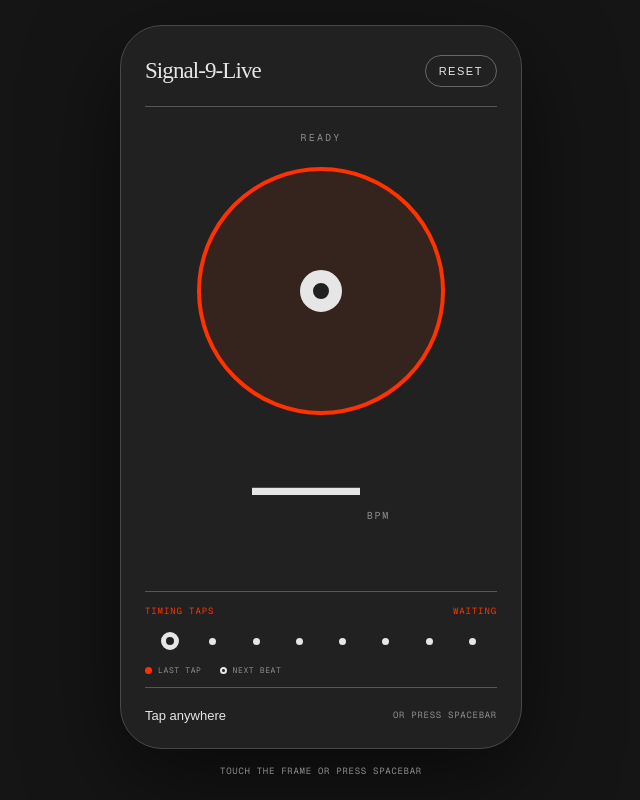
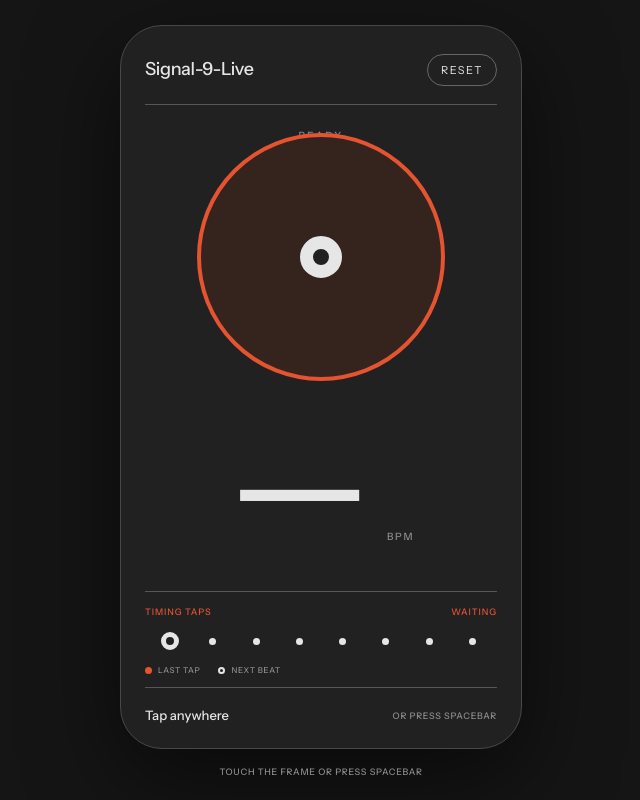
Before and after one commit to nate-thousand/bpm, a Next.js app: page / in a window 1280 px wide. Shown: the whole page, without its empty margins (319-959 px from the left). Built offline with nearby package versions, Linux system fonts and the light colour scheme.

Commit message:
Match Figma Instrument Sans BPM typography

```diff
--- a/app/globals.css
+++ b/app/globals.css
@@ -3,7 +3,7 @@
 :root {
   --ink: #212121;
   --record: #35231e;
-  --signal: #ff3200;
+  --signal: #e55431;
   --paper: #e6e6e6;
   --muted: #8d8d8d;
 }
@@ -21,7 +21,7 @@ body {
   margin: 0;
   background: #151515;
   color: var(--paper);
-  font-family: Arial, Helvetica, sans-serif;
+  font-family: var(--font-instrument-sans), Arial, Helvetica, sans-serif;
   overscroll-behavior: none;
 }
 
@@ -73,9 +73,10 @@ button {
 }
 
 .brand {
-  font-family: "Brush Script MT", "Segoe Script", cursive;
-  font-size: 23px;
-  letter-spacing: -0.04em;
+  font-family: var(--font-instrument-sans), Arial, Helvetica, sans-serif;
+  font-size: 18px;
+  font-weight: 500;
+  letter-spacing: -0.02em;
 }
 
 .reset {
@@ -111,7 +112,7 @@ button {
   width: min(82vw, 330px);
   aspect-ratio: 1;
   border-radius: 50%;
-  background: radial-gradient(circle, rgb(255 50 0 / 22%) 0 16%, transparent 68%);
+  background: radial-gradient(circle, rgb(229 84 49 / 22%) 0 16%, transparent 68%);
   opacity: 0;
   pointer-events: none;
   will-change: transform, opacity;
@@ -122,7 +123,7 @@ button {
   position: absolute;
   top: 26px;
   color: var(--muted);
-  font: 10px/1 var(--font-geist-mono), monospace;
+  font: 500 10px/1 var(--font-instrument-sans), Arial, sans-serif;
   letter-spacing: 0.22em;
   text-transform: uppercase;
 }
@@ -188,27 +189,35 @@ button {
   align-items: baseline;
   gap: 8px;
   margin-top: 18px;
-  font-weight: 300;
+  font-weight: 400;
   font-variant-numeric: tabular-nums;
-  line-height: .9;
-  letter-spacing: -0.08em;
+  line-height: 1;
   transform-origin: center;
   will-change: transform;
 }
 
-.bpm > span {
-  font-size: clamp(72px, 23vw, 108px);
+.bpm-value {
+  display: inline-flex;
+  justify-content: center;
+  font-family: var(--font-instrument-sans), Arial, Helvetica, sans-serif;
+  font-size: clamp(118px, 40.8vw, 164px);
+  font-style: normal;
+  font-weight: 400;
+  font-variation-settings: "wdth" 100;
+  letter-spacing: 0.04em;
+  line-height: 1;
+  white-space: nowrap;
+  color: var(--paper);
 }
 
 .bpm small {
   color: var(--muted);
-  font: 10px/1 var(--font-geist-mono), monospace;
+  font: 500 10px/1 var(--font-instrument-sans), Arial, sans-serif;
   letter-spacing: .18em;
 }
 
-.bpm-measuring > span,
-.bpm-stabilizing > span,
-.bpm-locked > span {
+.bpm-unknown,
+.bpm-locked .bpm-known {
   color: var(--signal);
 }
 
@@ -220,7 +229,7 @@ button {
 
 .timing-meta {
   color: var(--signal);
-  font: 9px/1 var(--font-geist-mono), monospace;
+  font: 500 9px/1 var(--font-instrument-sans), Arial, sans-serif;
   letter-spacing: .1em;
   text-transform: uppercase;
 }
@@ -261,7 +270,7 @@ button {
   justify-content: flex-start;
   gap: 18px;
   color: var(--muted);
-  font: 8px/1 var(--font-geist-mono), monospace;
+  font: 500 8px/1 var(--font-instrument-sans), Arial, sans-serif;
   letter-spacing: .08em;
   text-transform: uppercase;
 }
@@ -295,7 +304,7 @@ button {
 .instruction span,
 .desktop-note {
   color: var(--muted);
-  font: 9px/1 var(--font-geist-mono), monospace;
+  font: 500 9px/1 var(--font-instrument-sans), Arial, sans-serif;
   letter-spacing: .08em;
   text-transform: uppercase;
 }
--- a/app/layout.tsx
+++ b/app/layout.tsx
@@ -1,14 +1,9 @@
 import type { Metadata } from "next";
-import { Geist, Geist_Mono } from "next/font/google";
+import { Instrument_Sans } from "next/font/google";
 import "./globals.css";
 
-const geistSans = Geist({
-  variable: "--font-geist-sans",
-  subsets: ["latin"],
-});
-
-const geistMono = Geist_Mono({
-  variable: "--font-geist-mono",
+const instrumentSans = Instrument_Sans({
+  variable: "--font-instrument-sans",
   subsets: ["latin"],
 });
 
@@ -29,7 +24,7 @@ export default function RootLayout({
   return (
     <html lang="en">
       <body
-        className={`${geistSans.variable} ${geistMono.variable} antialiased`}
+        className={`${instrumentSans.variable} antialiased`}
       >
         {children}
       </body>
--- a/app/page.tsx
+++ b/app/page.tsx
@@ -65,6 +65,9 @@ export default function Home() {
             ? `${String(bpm).slice(0, 2)}X`
             : "12X"
           : bpm;
+  const displayText = String(display);
+  const knownDigits = displayText.replace(/X+$/, "");
+  const unknownDigits = displayText.slice(knownDigits.length);
 
   const registerTap = useCallback(() => {
     const now = performance.now();
@@ -242,7 +245,12 @@ export default function Home() {
               <span className="spindle" aria-hidden="true" />
             </div>
             <div className={`bpm bpm-${readingState}`}>
-              <span>{display}</span>
+              <span className="bpm-value" data-node-id="73:199">
+                <span className="bpm-known">{knownDigits}</span>
+                {unknownDigits && (
+                  <span className="bpm-unknown">{unknownDigits}</span>
+                )}
+              </span>
               <small>BPM</small>
             </div>
           </div>
```
